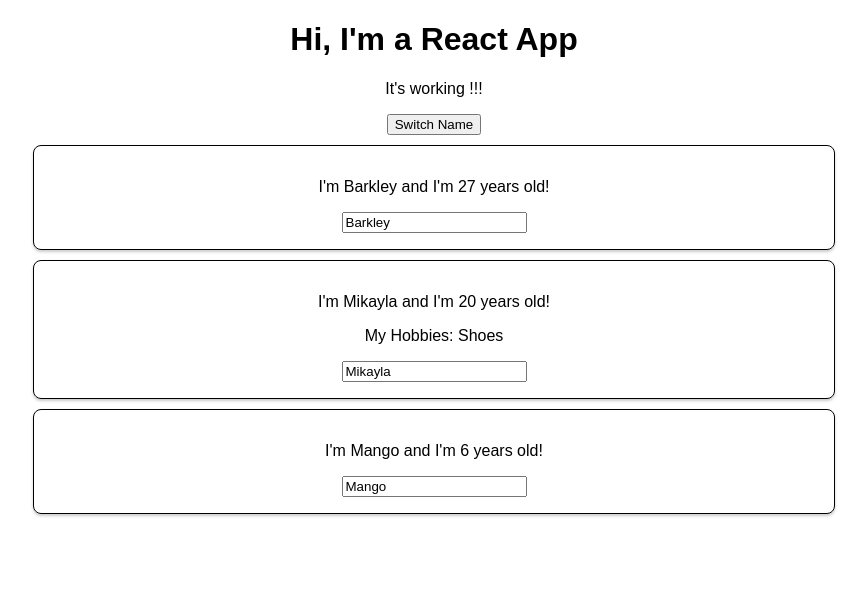
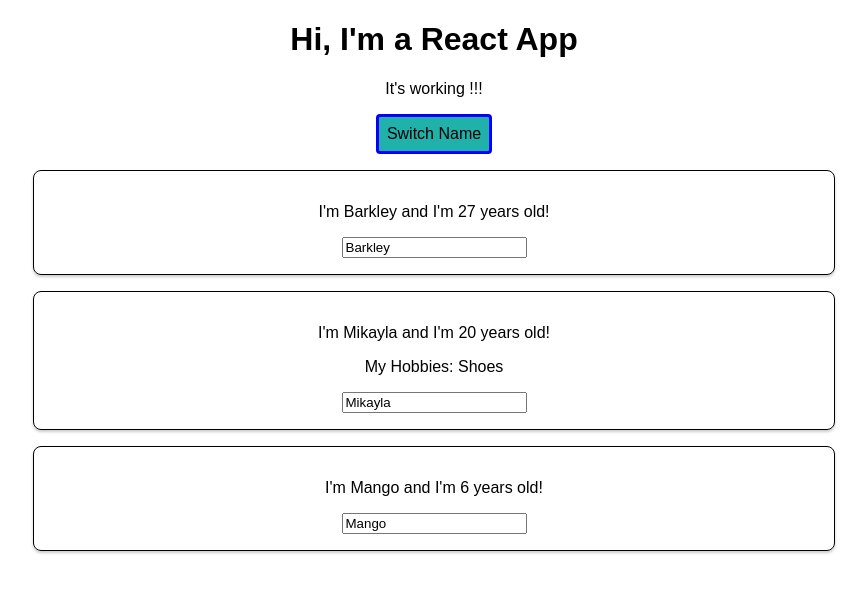
Before and after one commit to barksanto/react-builder, a React (Create React App) app: page / in a window 1280 px wide. Shown: the top 592 px of the page, without its empty margins (206-1073 px from the left). Built offline with nearby package versions, Linux system fonts and the light colour scheme.

Commit message:
added inline style by setting the style in a variable and then adding it as a property in the element we are targeting and adding a new stylesheet for Person.js and targeting the class Person to make them look like cards

```diff
--- a/src/App.css
+++ b/src/App.css
@@ -1,28 +1,3 @@
 .App {
   text-align: center;
 }
-
-.App-logo {
-  animation: App-logo-spin infinite 20s linear;
-  height: 80px;
-}
-
-.App-header {
-  background-color: #222;
-  height: 150px;
-  padding: 20px;
-  color: white;
-}
-
-.App-title {
-  font-size: 1.5em;
-}
-
-.App-intro {
-  font-size: large;
-}
-
-@keyframes App-logo-spin {
-  from { transform: rotate(0deg); }
-  to { transform: rotate(360deg); }
-}
--- a/src/App.js
+++ b/src/App.js
@@ -36,11 +36,21 @@
   }
 
   render() {
+
+    const buttonStyle = {
+      backgroundColor: 'lightseagreen',
+      font: 'inherit',
+      border: '3px solid blue',
+      borderRadius: '4px',
+      padding: '8px',
+      curson: 'pointer'
+    }
+
     return (
       <div className="App">
         <h1>Hi, I'm a React App</h1>
         <p>It's working !!!</p>
-        <button onClick={() => this.switchNameHandler('Yellow Sponge man')}>Switch Name</button>
+        <button style={buttonStyle} onClick={() => this.switchNameHandler('Yellow Sponge man')}>Switch Name</button>
         <Person
           name={this.state.persons[0].name}
           age={this.state.persons[0].age}
--- a/src/Person/Person.css
+++ b/src/Person/Person.css
@@ -1,11 +1,11 @@
 /* give name of component because otherwise it's global */
 .Person{
   width: 60%;
-  margin: auto;
+  margin: 16px auto;
   border: 1px solid black;
   box-shadow: 0 2px 3px #ccc;
-  margin-top: 10px;
   padding: 16px;
   text-align: center;
   border-radius: 8px;
+
 }
```
